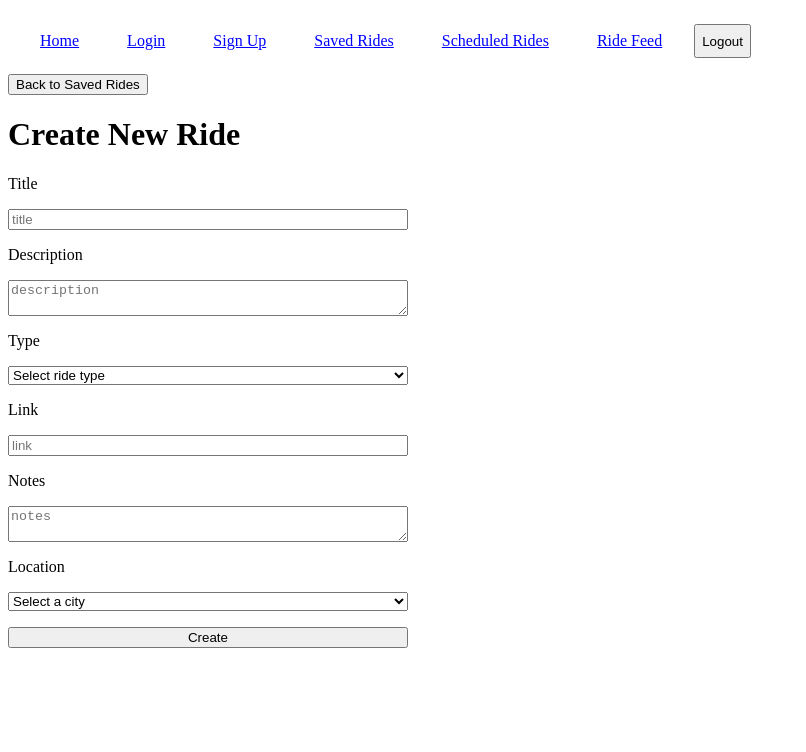
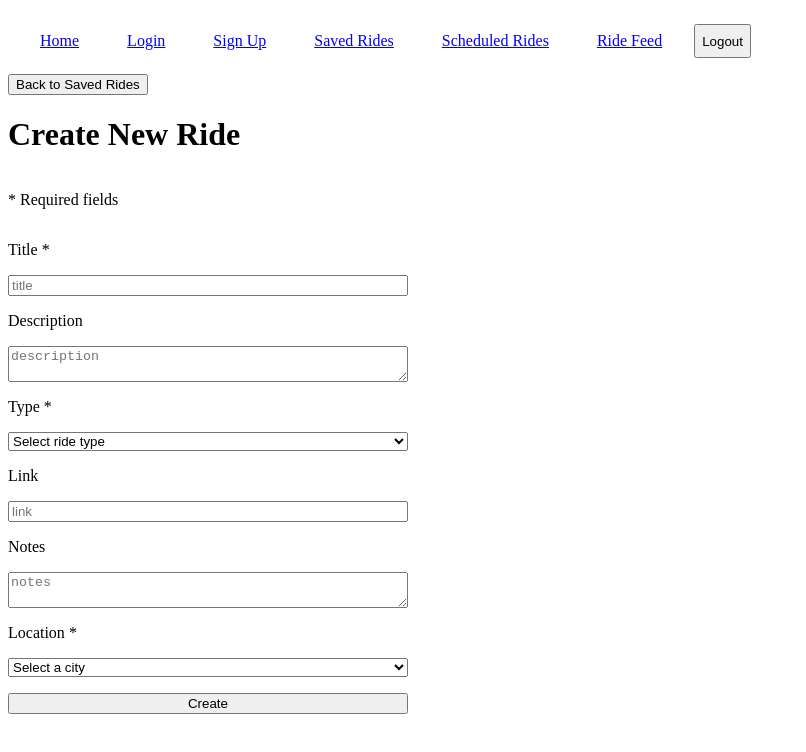
Before and after one commit to kwessels-ensemble/BikeBuddy, a Next.js app: page /saved-rides/new in a window 1280 px wide. Shown: the top 752 px of the page, without its empty margins (0-806 px from the left). Built offline with nearby package versions, Linux system fonts and the light colour scheme.

Commit message:
form validation logic saved rides

```diff
--- a/src/app/saved-rides/[rideId]/edit/page.jsx
+++ b/src/app/saved-rides/[rideId]/edit/page.jsx
@@ -41,11 +41,11 @@ export default function EditRide() {
 
 
 
-    const handleUpdate = async (e) => {
+    const handleUpdate = async () => {
         // TODO - add loading logic, button disabling logic
         // add handling to catch form submit without any required fields
         try {
-            e.preventDefault();
+            // e.preventDefault();
 
             console.log(ride);
 
--- a/src/app/saved-rides/new/page.jsx
+++ b/src/app/saved-rides/new/page.jsx
@@ -35,11 +35,11 @@ export default function SaveNewRide() {
 
 
 
-    const handleCreate = async (e) => {
+    const handleCreate = async () => {
         // TODO - add loading logic, button disabling logic
         // add handling to catch form submit without any required fields
         try {
-            e.preventDefault();
+            // e.preventDefault();
 
             console.log(ride);
 
--- a/src/components/Rides/SavedRide/SavedRideForm.jsx
+++ b/src/components/Rides/SavedRide/SavedRideForm.jsx
@@ -22,16 +22,30 @@ export default function SavedRideForm( { ride, setRide, onSubmit, submitButtonTe
 
     const typeOptions = ['mtb', 'gravel', 'road'];
 
+    const validateLink = (link) => {
+        try {
+            new URL(link);
+            return true;
+        } catch {
+            return false;
+        }
+    }
 
     const validate = () => {
         const newErrors = {};
-
-        if (!ride.title.trim()) {
-            newErrors.title = 'Title is required.'
+        // handle required fields -
+        const requiredTextFields = ['title', 'type'];
+        for (let field of requiredTextFields) {
+            if (!ride[field].trim()) {
+                newErrors[field] = `${field.charAt(0).toUpperCase() + field.slice(1)} is required.`
+            }
+        // handling location logic
+        if (!ride.location || !(ride.location.city.trim() && ride.location.state.trim()))
+            newErrors.location = 'Location (city, state) is required.';
         }
-
-        if (!ride.description.trim()) {
-            newErrors.description = 'Description is required.'
+        // handling link validation
+        if (ride.link && !validateLink(ride.link)) {
+            newErrors.link = 'Link is invalid.';
         }
 
         return newErrors;
@@ -56,7 +70,10 @@ export default function SavedRideForm( { ride, setRide, onSubmit, submitButtonTe
 
     return (
         <form className={styles.form}>
-            <label htmlFor="title">Title</label>
+
+            <p className={styles.note}>* Required fields</p>
+
+            <label htmlFor="title">Title <span className={styles.required}>*</span></label>
             <input
                 id="title"
                 type="text"
@@ -81,7 +98,7 @@ export default function SavedRideForm( { ride, setRide, onSubmit, submitButtonTe
             </textarea>
             {errors.description && <span className={styles.error}>{errors.description}</span>}
 
-            <label htmlFor="type">Type</label>
+            <label htmlFor="type">Type <span className={styles.required}>*</span></label>
             <select
                 id="type"
                 value={ride.type}
@@ -122,7 +139,7 @@ export default function SavedRideForm( { ride, setRide, onSubmit, submitButtonTe
             </textarea>
             {errors.notes && <span className={styles.error}>{errors.notes}</span>}
 
-            <label htmlFor="location">Location</label>
+            <label htmlFor="location">Location <span className={styles.required}>*</span></label>
             <select
                 id="location"
                 value = {
```
